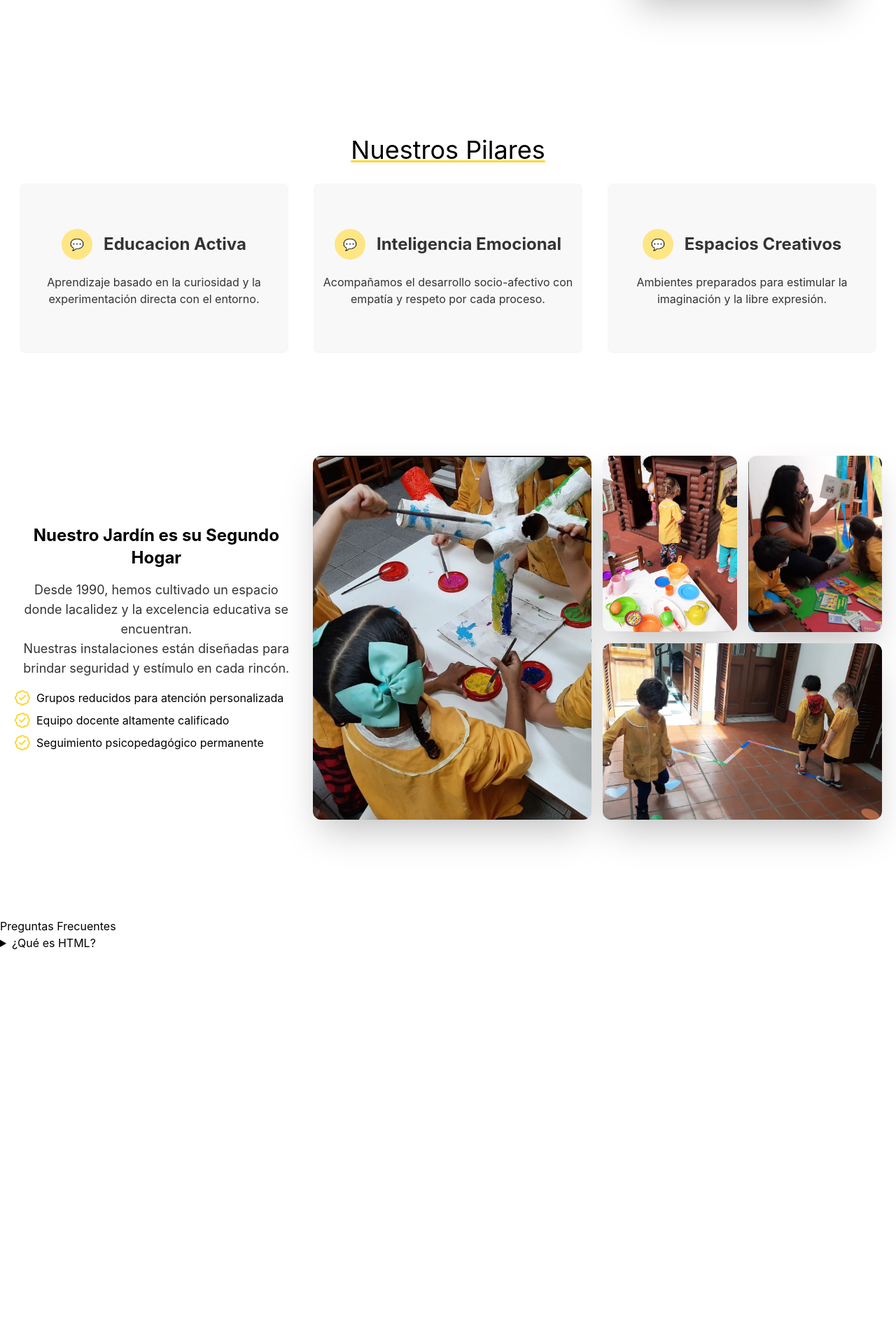
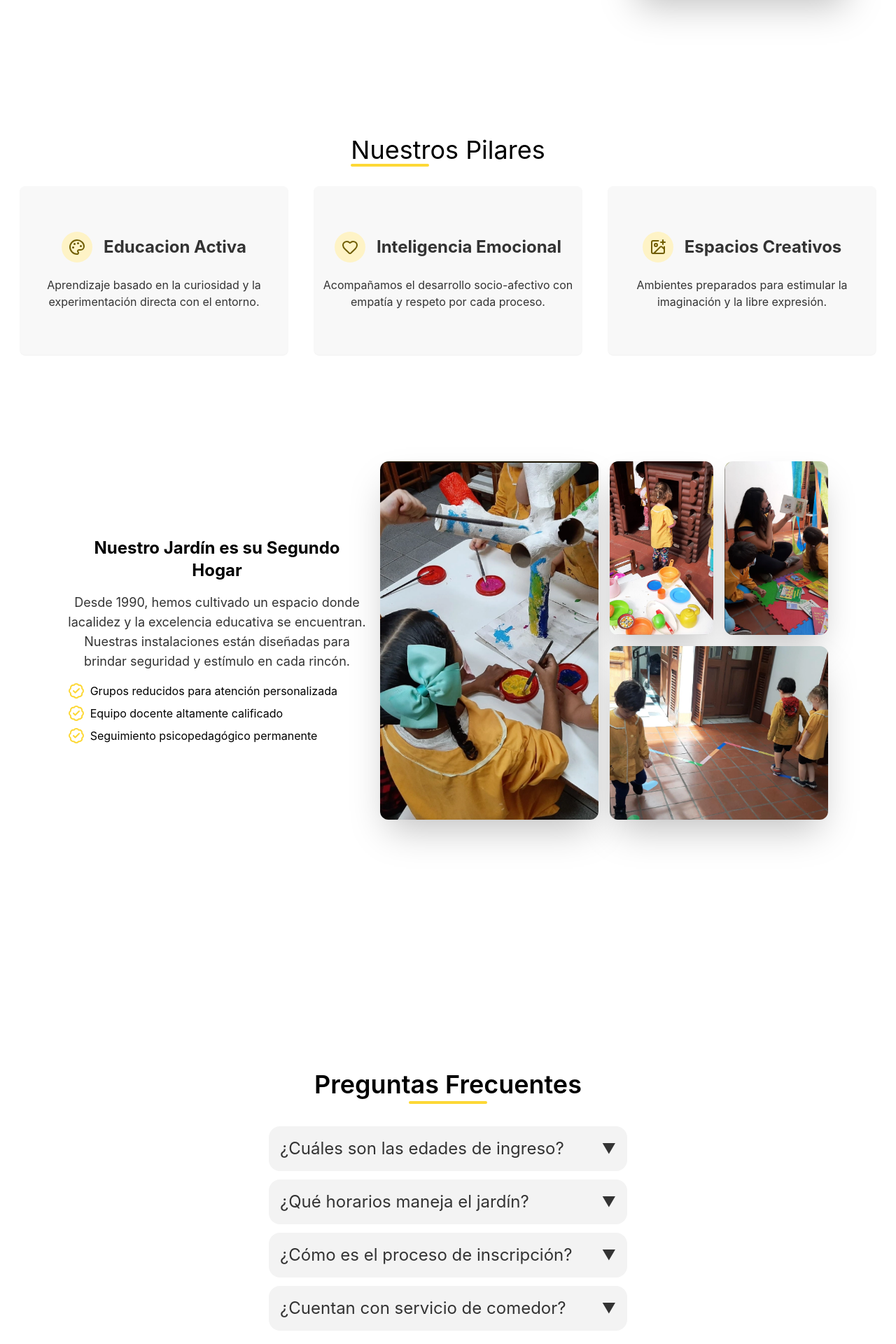
Before and after one commit to CasJuan/veoveo-jardin, a React (Vite) app: page / in a window 1280 px wide. Shown: the part 606-2526 px from the top of the page at 70% size. Before the commit the page ends 1965 px from the top, so only its background shows below. Built offline with nearby package versions, Linux system fonts and the light colour scheme.

Commit message:
final de la pagina, falta mejoras como titulos y algunos colores

```diff
--- a/package.json
+++ b/package.json
@@ -12,6 +12,7 @@
   "dependencies": {
     "@tailwindcss/vite": "^4.2.2",
     "lucide-react": "^1.7.0",
+    "motion": "^12.38.0",
     "react": "^19.2.4",
     "react-dom": "^19.2.4",
     "tailwindcss": "^4.2.2"
--- a/src/components/Card.jsx
+++ b/src/components/Card.jsx
@@ -1,9 +1,20 @@
+import React from 'react';
+
 export const Card = ({ icon, title, desc }) => {
+    const renderIcon = () => {
+        // If user passed a React element (<Icon />), render it
+        if (React.isValidElement(icon)) return icon;
+        // If user passed a component reference (Icon) render it
+        if (typeof icon === 'function') return React.createElement(icon);
+        // Otherwise render whatever (string, number, emoji)
+        return icon;
+    };
+
     return (
         <>
             <div className="flex flex-col justify-center items-center gap-5 bg-neutral w-[384px] h-60.25 rounded-lg shadow-2xs m-2 p-2">
                 <div className="flex flex-row justify-center items-center gap-4">
-                    <span className="bg-amber-200 h-11 w-11 rounded-full flex items-center justify-center">{icon}</span>
+                    <span className="bg-amber-100 h-11 w-11 rounded-full flex items-center justify-center">{renderIcon()}</span>
                     <h4 className="font-bold text-secondary text-2xl ">{title}</h4>
                 </div>
                 <p className="text-secondary text-base ">{desc}</p>
--- a/src/components/Comunicaciones.jsx
+++ b/src/components/Comunicaciones.jsx
@@ -27,7 +27,7 @@ export const Comunicaciones = () => {
               </div>
             </div>
           </div>
-          <div className="grid w-2/3 grid-cols-4 grid-rows-2 gap-3 md:gap-4 aspect-5/4 max-h-[min(72vh,520px)] mr-5">
+          <div className="grid w-2/4 grid-cols-4 grid-rows-2 gap-3 md:gap-4 aspect-5/4 max-h-[min(72vh,520px)] mr-5">
             <img
               src={ninos1}
               alt="Niños en el jardín"
--- /dev/null
+++ b/src/components/Footer.jsx
@@ -0,0 +1,43 @@
+import { Globe, CircleFadingPlus, Map, Phone, Mail } from "lucide-react"
+
+export const Footer = () => {
+  return (
+    <>
+      <footer className="flex flex-row items-center justify-between gap-8 mb-7">
+
+        <div className="flex flex-col gap-4 items-center justify-center w-1/3 ml-5">
+          <h3 className="text-lg font-semibold">Jardín Veo Veo</h3>
+          <p className="text-sm text-[#71717A]">Desde 1990 brindando una educación de calidad basada en el amor, el respeto y la creatividad.</p>
+          <ul className=" flex flex-row items-center justify-center gap-5">
+            <li className="bg-[#EEEEEE] rounded-full h-10 w-10 flex items-center justify-center"><Globe color="#52525B" /></li>
+            <li className="bg-[#EEEEEE] rounded-full h-10 w-10 flex items-center justify-center"><CircleFadingPlus color="#52525B" /></li>
+          </ul>
+        </div>
+
+        <div className="bg-gray-100 h-24 w-1 rounded-full"></div>
+
+        <div className="flex flex-col gap-4 items-center justify-center  w-1/3">
+          <h3 className="text-lg font-semibold">Contacto</h3>
+          <ul className=" flex flex-col items-start justify-center gap-2">
+            <li className=" gap-5 flex items-center justify-center text-sm text-[#71717A]"><Map color="#705D00" />Av. del Sol 1234, Ciudad</li>
+            <li className=" gap-5 flex items-center justify-center text-sm text-[#71717A]"><Phone color="#705D00" />+54 11 4444-5555</li>
+            <li className=" gap-5 flex items-center justify-center text-sm text-[#71717A]"><Mail color="#705D00" />hola@jardinveoveo.edu</li>
+          </ul>
+        </div>
+
+        <div className="bg-gray-100 h-24 w-1 rounded-full"></div>
+
+        <div className="flex flex-col gap-4 items-center justify-center w-1/3">
+          <h3 className="text-lg font-semibold">Links</h3>
+          <ul className="flex flex-col items-center justify-center">
+            <li className="text-[#71717A] text-base cursor-pointer">Objetivos</li>
+            <li className="text-[#71717A] text-base cursor-pointer">Comunicacion</li>
+            <li className="text-[#71717A] text-base cursor-pointer">Fotogaleria</li>
+            <li className="text-[#71717A] text-base cursor-pointer">Actividade</li>
+          </ul>
+        </div>
+
+      </footer>
+    </>
+  )
+}
--- /dev/null
+++ b/src/components/Inscripcion.jsx
@@ -0,0 +1,11 @@
+export const Inscripcion = () => {
+    return (
+        <div className="h-screen text-center flex flex-col items-center justify-center gap-8 ">
+            <div className="bg-primary rounded-2xl h-1/2 w-3/4 flex flex-col items-center justify-center gap-5 shadow-2xl">
+                <h2 className="text-6xl text-brown font-semibold ">¿Querés conocer nuestra casa de aprendizaje?</h2>
+                <p className="text-lg text-brown">Inscribí a tu hijo en el ciclo lectivo 2024. Quedan pocas vacantes disponibles para las salas de 2 y 3 años.</p>
+                <button className="bg-brown text-neutral rounded-2xl w-auto h-10 p-3 m-3 text-sm cursor-pointer flex flex-col items-center justify-center">Inscribi a tu hijo ahora</button>
+            </div>
+        </div>
+    )
+}
--- a/src/components/NavBar.jsx
+++ b/src/components/NavBar.jsx
@@ -12,7 +12,7 @@ export const NavBar = () => {
                 <li className="cursor-pointer">Actividades</li>
                 <li className="cursor-pointer">Contacto</li>
             </ul>
-            <button className="bg-primary text-[#715E00] px-3 py-2 rounded-2xl cursor-pointer">Agendar Entrevista</button>
+            <button className="bg-primary text-brown px-3 py-2 rounded-2xl cursor-pointer">Agendar Entrevista</button>
         </div>
     </>
   )
--- a/src/components/Objetivo.jsx
+++ b/src/components/Objetivo.jsx
@@ -1,14 +1,19 @@
 import { Card } from "./Card"
+// Example: use an icon from a library already in your dependencies (lucide-react is installed)
+import { Palette,Heart,ImagePlus } from 'lucide-react'
 
 export const Objetivo = () => {
     return (
         <>
             <section className="h-1/4 text-center flex flex-col items-center justify-center gap-5">
-                <h1 className="text-4xl underline decoration-primary">Nuestros Pilares</h1>
+            <div >
+                <h1 className="text-4xl">Nuestros Pilares</h1>
+                <div className="bg-primary h-1 w-28 rounded-full"></div>
+            </div>
                 <div className="flex flex-row justify-center items-center gap-5">
-                    <Card icon="💬" title="Educacion Activa" desc="Aprendizaje basado en la curiosidad y la experimentación directa con el entorno." />
-                    <Card icon="💬" title="Inteligencia Emocional" desc="Acompañamos el desarrollo socio-afectivo con empatía y respeto por cada proceso." />
-                    <Card icon="💬" title="Espacios Creativos" desc="Ambientes preparados para estimular la imaginación y la libre expresión." />
+                    <Card icon={<Palette color="#705D00"/>} title="Educacion Activa" desc="Aprendizaje basado en la curiosidad y la experimentación directa con el entorno." />
+                    <Card icon={<Heart color="#705D00"/>} title="Inteligencia Emocional" desc="Acompañamos el desarrollo socio-afectivo con empatía y respeto por cada proceso." />
+                    <Card icon={<ImagePlus color="#705D00" />} title="Espacios Creativos" desc="Ambientes preparados para estimular la imaginación y la libre expresión." />
                 </div>
             </section>
         </>
--- a/src/components/Preguntas.jsx
+++ b/src/components/Preguntas.jsx
@@ -1,13 +1,90 @@
+import { useState } from "react"
+import { motion, AnimatePresence } from "motion/react"
+
 export const Preguntas = () => {
+    const faqs = [
+  {
+    question: "¿Cuáles son las edades de ingreso?",
+    answer: "Recibimos niños y niñas desde los 45 días hasta los 5 años cumplidos, divididos en salas por edades: Lactantes, Deambuladores, Sala de 2, 3, 4 y 5 años."
+  },
+  {
+    question: "¿Qué horarios maneja el jardín?",
+    answer: "Contamos con turno mañana (8:00 a 12:00), turno tarde (13:00 a 17:00) y jornada extendida opcional para las familias que lo requieran."
+  },
+  {
+    question: "¿Cómo es el proceso de inscripción?",
+    answer: "El primer paso es agendar una entrevista pedagógica para conocer nuestro proyecto. Luego se completa la reserva de vacante con la documentación requerida."
+  },
+  {
+    question: "¿Cuentan con servicio de comedor?",
+    answer: "Sí, disponemos de cocina propia con menús supervisados por nutricionistas, adaptados a las necesidades de cada etapa de crecimiento."
+  }
+]
+const [openIndex, setOpenIndex] = useState(null)
+
+  const toggle = (index) => {
+    setOpenIndex(openIndex === index ? null : index)
+  }
     return (
         <>
-            <section>
-                <h1>Preguntas Frecuentes</h1>
-                <details>
-  <summary>¿Qué es HTML?</summary>
-  <p>HTML es el lenguaje de marcado para crear páginas web.</p>
-</details>
+            <section className="h-screen text-center flex flex-col items-center justify-center gap-8 ">
+                <div className="flex flex-col items-center justify-center gap-1">
+                    <h2 className="text-4xl font-semibold">Preguntas Frecuentes</h2>
+                    <div className="bg-primary h-1 w-28 rounded-full"></div>
+                </div>
+                {/* <details className="bg-[#F3F3F3] w-2/5 h-auto flex flex-col items-center justify-center rounded-2xl">
+                    <summary className="text-2xl text-secondary p-2 m-2">¿Cuáles son las edades de ingreso?</summary>
+                    <p className="text-brown text-lg p-2 m-2">Recibimos niños y niñas desde los 45 días hasta los 5 años cumplidos, divididos en salas por edades: Lactantes, Deambuladores, Sala de 2, 3, 4 y 5 años.</p>
+                </details>
+                <details className="bg-[#F3F3F3] w-2/5 h-auto flex flex-col items-center justify-center rounded-2xl">
+                    <summary className="text-2xl text-secondary p-2 m-2">¿Qué horarios maneja el jardín?</summary>
+                    <p className="text-brown text-lg p-2 m-2">Contamos con turno mañana (8:00 a 12:00), turno tarde (13:00 a 17:00) y jornada extendida opcional para las familias que lo requieran.</p>
+                </details>
+                <details className="bg-[#F3F3F3] w-2/5 h-auto flex flex-col items-center justify-center rounded-2xl">
+                    <summary className="text-2xl text-secondary p-2 m-2">¿Cómo es el proceso de inscripción?</summary>
+                    <p className="text-brown text-lg p-2 m-2">El primer paso es agendar una entrevista pedagógica para conocer nuestro proyecto. Luego se completa la reserva de vacante con la documentación requerida.</p>
+                </details>
+                <details className="bg-[#F3F3F3] w-2/5 h-auto flex flex-col items-center justify-center rounded-2xl">
+                    <summary className="text-2xl text-secondary p-2 m-2">¿Cuentan con servicio de comedor?</summary>
+                    <p className="text-brown text-lg p-2 m-2">Sí, disponemos de cocina propia con menús supervisados por nutricionistas, adaptados a las necesidades de cada etapa de crecimiento.</p>
+                </details> */}
+                <div className="flex flex-col items-center gap-3 w-full">
+                    {faqs.map((faq, index) => (
+                        <div
+                            key={index}
+                            className="bg-[#F3F3F3] w-2/5 rounded-2xl overflow-hidden cursor-pointer"
+                            onClick={() => toggle(index)}
+                        >
+                            {/* Header / summary */}
+                            <div className="flex items-center justify-between p-4">
+                                <span className="text-2xl text-secondary">{faq.question}</span>
+                                <motion.span
+                                    animate={{ rotate: openIndex === index ? 180 : 0 }}
+                                    transition={{ duration: 0.3 }}
+                                    className="text-secondary text-xl ml-2 shrink-0"
+                                >
+                                    ▼
+                                </motion.span>
+                            </div>
 
+                            {/* Contenido animado */}
+                            <AnimatePresence initial={false}>
+                                {openIndex === index && (
+                                    <motion.div
+                                        key="content"
+                                        initial={{ height: 0, opacity: 0 }}
+                                        animate={{ height: "auto", opacity: 1 }}
+                                        exit={{ height: 0, opacity: 0 }}
+                                        transition={{ duration: 0.35, ease: "easeInOut" }}
+                                        style={{ overflow: "hidden" }}
+                                    >
+                                        <p className="text-brown text-lg px-4 pb-4">{faq.answer}</p>
+                                    </motion.div>
+                                )}
+                            </AnimatePresence>
+                        </div>
+                    ))}
+                </div>
             </section>
         </>
     )
--- a/src/index.css
+++ b/src/index.css
@@ -6,5 +6,5 @@
   --color-midnight: #121063;
   --color-tertiary: #E0E0E0;
   --color-neutral: #F8F8F8;
-  --color-brown: #F705D00;
+  --color-brown: #715E00;
 }
--- a/src/main.jsx
+++ b/src/main.jsx
@@ -6,6 +6,8 @@ import { Hero } from './components/Hero'
 import { Objetivo } from './components/Objetivo'
 import { Comunicaciones } from './components/Comunicaciones'
 import { Preguntas } from './components/Preguntas'
+import { Inscripcion } from './components/Inscripcion'
+import { Footer } from './components/Footer'
 
 createRoot(document.getElementById('root')).render(
   <StrictMode>
@@ -14,5 +16,7 @@ createRoot(document.getElementById('root')).render(
     <Objetivo/>
     <Comunicaciones/>
     <Preguntas/>
+    <Inscripcion/>
+    <Footer/>
   </StrictMode>,
 )
```
Also changed, not shown: src/components/Hero.jsx (+12 -6 lines), 1 other file (tests, documents, lock files or other folders).
